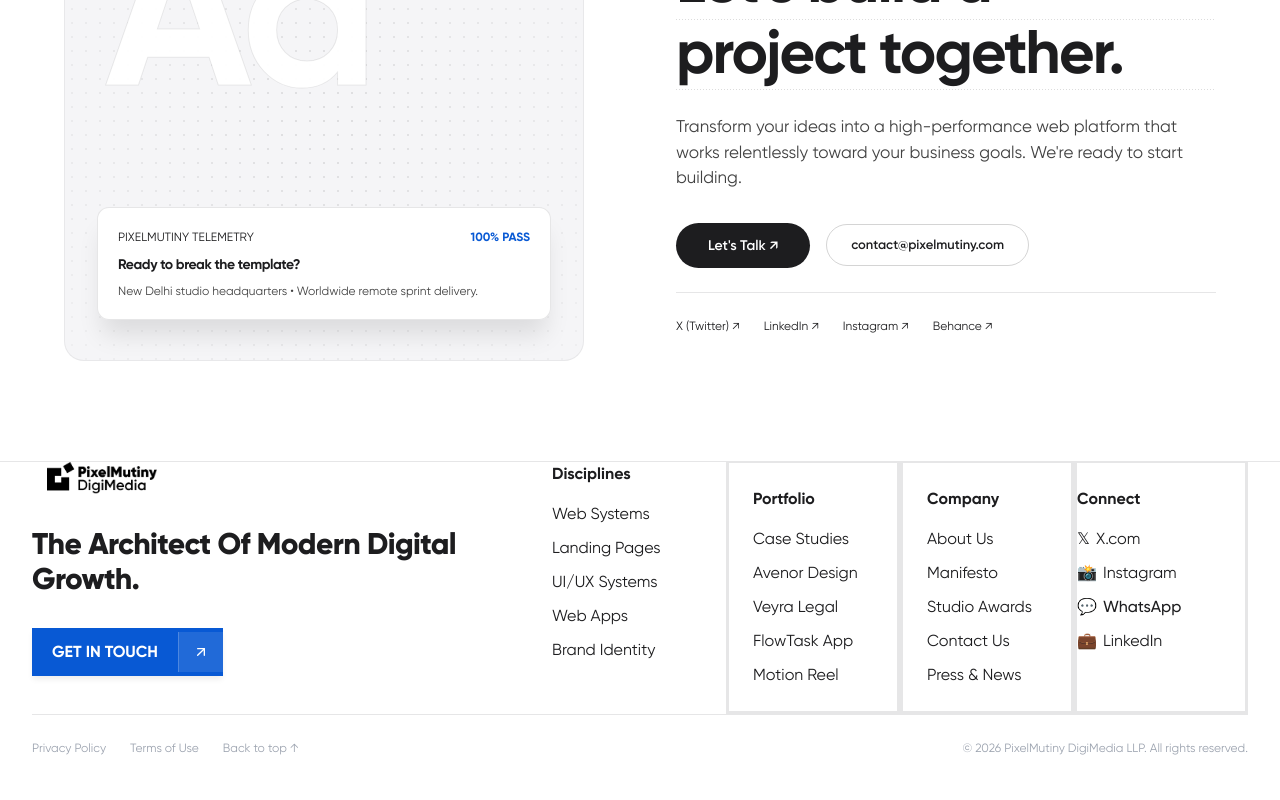
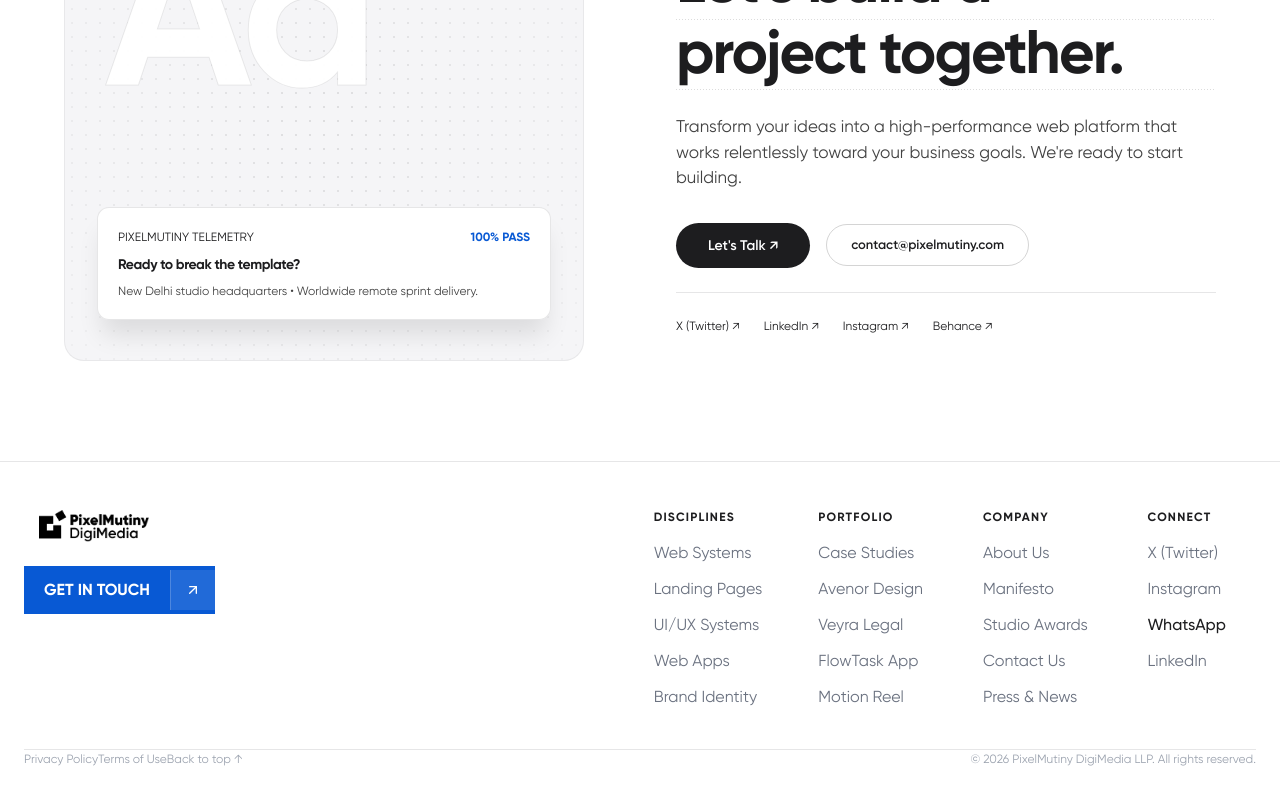
Before and after one commit to stshaw93155/PixelMutiny, a Next.js app: page / in a window 1280 px wide. Shown: the part 5570-6370 px from the top of the page. Built offline with nearby package versions, Linux system fonts and the light colour scheme.

Commit message:
fix: update footer to compact layout and fix chatbot scope quote panel

```diff
--- a/app/components/GlobalShell.js
+++ b/app/components/GlobalShell.js
@@ -53,15 +53,16 @@
         </main>
       </PageTransition>
 
-      {/* VISIONOS INSPIRED EDITORIAL FOOTER */}
+      {/* FOOTER */}
       <footer className="w-full bg-[#FAFAFC] border-t border-[rgba(0,0,0,0.08)] text-[#1a1a1f]">
-        <div className="max-w-[1280px] mx-auto px-6 sm:px-8 lg:px-12 pt-14 pb-10">
+        <div className="w-full px-6 sm:px-10 lg:px-16 pt-12 pb-8">
 
-          <div className="grid grid-cols-1 lg:grid-cols-12 gap-10 lg:gap-8 items-start">
+          {/* Main row: logo+button | spacer | 4 nav columns */}
+          <div className="flex flex-col lg:flex-row lg:items-start gap-10 lg:gap-0">
 
-            {/* Left Brand & Headline Block (Columns 1-5) */}
-            <div className="lg:col-span-5 flex flex-col items-start pr-0 lg:pr-8">
-              <Link href="/" className="inline-flex items-center gap-2 hover:opacity-80 transition-opacity mb-8">
+            {/* LEFT: Logo + CTA button */}
+            <div className="flex flex-col items-start gap-6 flex-shrink-0">
+              <Link href="/" className="inline-flex items-center hover:opacity-80 transition-opacity">
                 <Image
                   src="/img/logo-main.png"
                   alt="PixelMutiny"
@@ -72,119 +73,96 @@
                 />
               </Link>
 
-              <h2 className="text-2xl sm:text-3xl lg:text-[34px] font-extrabold text-[#111827] tracking-tight leading-[1.2] mb-8 max-w-[380px]">
-                The Architect Of Modern Digital Growth.
-              </h2>
-
-              {/* VisionOS-style Split Pill CTA Button */}
+              {/* Split Pill CTA Button */}
               <button
                 type="button"
                 onClick={() => { playClick(); setIsInquiryOpen(true); }}
-                className="group inline-flex items-center rounded-sm bg-[#0859D4] hover:bg-[#0747A6] text-white transition-all shadow-md active:scale-98 overflow-hidden cursor-pointer"
-                style={{ backgroundColor: '#0859D4', color: '#FFFFFF' }}
+                className="group inline-flex items-center rounded-sm overflow-hidden cursor-pointer transition-all active:scale-95"
+                style={{ backgroundColor: '#0859D4' }}
               >
-                <span className="px-5 py-3 text-[13px] font-bold tracking-wide uppercase text-white">
+                <span className="px-5 py-3 text-[13px] font-bold tracking-wide uppercase" style={{ color: '#FFFFFF' }}>
                   Get in Touch
                 </span>
-                <span className="px-3.5 py-3 border-l border-white/20 bg-white/10 group-hover:bg-white/20 flex items-center justify-center text-white">
-                  <ArrowUpRight className="w-4 h-4 text-white" />
+                <span
+                  className="px-3.5 py-3 flex items-center justify-center"
+                  style={{ borderLeft: '1px solid rgba(255,255,255,0.2)', backgroundColor: 'rgba(255,255,255,0.1)', color: '#FFFFFF' }}
+                >
+                  <ArrowUpRight className="w-4 h-4" style={{ color: '#FFFFFF' }} />
                 </span>
               </button>
             </div>
 
-            {/* Right 4 Link Columns with Subtle Vertical Dividers (Columns 6-12) */}
-            <div className="lg:col-span-7 grid grid-cols-2 sm:grid-cols-4 divide-y sm:divide-y-0 sm:divide-x divide-[rgba(0,0,0,0.08)] text-left">
+            {/* CENTER: Flex spacer */}
+            <div className="hidden lg:block flex-1" />
 
-              {/* Column 1: Disciplines */}
-              <div className="flex flex-col items-start pr-4 sm:pr-6 pb-6 sm:pb-0">
-                <span className="text-[12px] font-bold text-[#111827] mb-4 block">
+            {/* RIGHT: 4 Nav columns, no dividers */}
+            <div className="grid grid-cols-2 sm:grid-cols-4 flex-shrink-0" style={{ columnGap: '56px', rowGap: '40px' }}>
+
+              {/* Disciplines */}
+              <div className="flex flex-col gap-3">
+                <span className="text-[11px] font-bold uppercase tracking-widest text-[#111827] mb-1">
                   Disciplines
                 </span>
-                <div className="flex flex-col gap-2.5 text-[13px] text-[#4B5563]">
-                  <Link href="/services" className="hover:text-[#0859D4] transition-colors">Web Systems</Link>
-                  <Link href="/services" className="hover:text-[#0859D4] transition-colors">Landing Pages</Link>
-                  <Link href="/services" className="hover:text-[#0859D4] transition-colors">UI/UX Systems</Link>
-                  <Link href="/services" className="hover:text-[#0859D4] transition-colors">Web Apps</Link>
-                  <Link href="/services" className="hover:text-[#0859D4] transition-colors">Brand Identity</Link>
-                </div>
+                <Link href="/services" className="text-[13px] text-[#6B7280] hover:text-[#0859D4] transition-colors">Web Systems</Link>
+                <Link href="/services" className="text-[13px] text-[#6B7280] hover:text-[#0859D4] transition-colors">Landing Pages</Link>
+                <Link href="/services" className="text-[13px] text-[#6B7280] hover:text-[#0859D4] transition-colors">UI/UX Systems</Link>
+                <Link href="/services" className="text-[13px] text-[#6B7280] hover:text-[#0859D4] transition-colors">Web Apps</Link>
+                <Link href="/services" className="text-[13px] text-[#6B7280] hover:text-[#0859D4] transition-colors">Brand Identity</Link>
               </div>
 
-              {/* Column 2: Works */}
-              <div className="flex flex-col items-start px-0 sm:px-6 py-6 sm:py-0">
-                <span className="text-[12px] font-bold text-[#111827] mb-4 block">
+              {/* Portfolio */}
+              <div className="flex flex-col gap-3">
+                <span className="text-[11px] font-bold uppercase tracking-widest text-[#111827] mb-1">
                   Portfolio
                 </span>
-                <div className="flex flex-col gap-2.5 text-[13px] text-[#4B5563]">
-                  <Link href="/works" className="hover:text-[#0859D4] transition-colors">Case Studies</Link>
-                  <Link href="/works/avenor" className="hover:text-[#0859D4] transition-colors">Avenor Design</Link>
-                  <Link href="/works/veyra-legal" className="hover:text-[#0859D4] transition-colors">Veyra Legal</Link>
-                  <Link href="/works/flow-task" className="hover:text-[#0859D4] transition-colors">FlowTask App</Link>
-                  <Link href="/works" className="hover:text-[#0859D4] transition-colors">Motion Reel</Link>
-                </div>
+                <Link href="/works" className="text-[13px] text-[#6B7280] hover:text-[#0859D4] transition-colors">Case Studies</Link>
+                <Link href="/works/avenor" className="text-[13px] text-[#6B7280] hover:text-[#0859D4] transition-colors">Avenor Design</Link>
+                <Link href="/works/veyra-legal" className="text-[13px] text-[#6B7280] hover:text-[#0859D4] transition-colors">Veyra Legal</Link>
+                <Link href="/works/flow-task" className="text-[13px] text-[#6B7280] hover:text-[#0859D4] transition-colors">FlowTask App</Link>
+                <Link href="/works" className="text-[13px] text-[#6B7280] hover:text-[#0859D4] transition-colors">Motion Reel</Link>
               </div>
 
-              {/* Column 3: Company */}
-              <div className="flex flex-col items-start px-0 sm:px-6 py-6 sm:py-0">
-                <span className="text-[12px] font-bold text-[#111827] mb-4 block">
+              {/* Company */}
+              <div className="flex flex-col gap-3">
+                <span className="text-[11px] font-bold uppercase tracking-widest text-[#111827] mb-1">
                   Company
                 </span>
-                <div className="flex flex-col gap-2.5 text-[13px] text-[#4B5563]">
-                  <Link href="/about" className="hover:text-[#0859D4] transition-colors">About Us</Link>
-                  <Link href="/about" className="hover:text-[#0859D4] transition-colors">Manifesto</Link>
-                  <Link href="/about" className="hover:text-[#0859D4] transition-colors">Studio Awards</Link>
-                  <Link href="/contact" className="hover:text-[#0859D4] transition-colors">Contact Us</Link>
-                  <Link href="/about" className="hover:text-[#0859D4] transition-colors">Press & News</Link>
-                </div>
+                <Link href="/about" className="text-[13px] text-[#6B7280] hover:text-[#0859D4] transition-colors">About Us</Link>
+                <Link href="/about" className="text-[13px] text-[#6B7280] hover:text-[#0859D4] transition-colors">Manifesto</Link>
+                <Link href="/about" className="text-[13px] text-[#6B7280] hover:text-[#0859D4] transition-colors">Studio Awards</Link>
+                <Link href="/contact" className="text-[13px] text-[#6B7280] hover:text-[#0859D4] transition-colors">Contact Us</Link>
+                <Link href="/about" className="text-[13px] text-[#6B7280] hover:text-[#0859D4] transition-colors">Press & News</Link>
               </div>
 
-              {/* Column 4: Connect */}
-              <div className="flex flex-col items-start pl-0 sm:pl-6 pt-6 sm:pt-0">
-                <span className="text-[12px] font-bold text-[#111827] mb-4 block">
+              {/* Connect */}
+              <div className="flex flex-col gap-3">
+                <span className="text-[11px] font-bold uppercase tracking-widest text-[#111827] mb-1">
                   Connect
                 </span>
-                <div className="flex flex-col gap-2.5 text-[13px] text-[#4B5563]">
-                  <a
-                    href="https://twitter.com"
-                    target="_blank"
-                    rel="noreferrer"
-                    className="hover:text-[#0859D4] transition-colors inline-flex items-center gap-1.5"
-                  >
-                    <span>𝕏</span> <span>X.com</span>
-                  </a>
-                  <a
-                    href="https://instagram.com"
-                    target="_blank"
-                    rel="noreferrer"
-                    className="hover:text-[#0859D4] transition-colors inline-flex items-center gap-1.5"
-                  >
-                    <span>📸</span> <span>Instagram</span>
-                  </a>
-                  <a
-                    href="https://wa.me/919315580036?text=Hi%20Sumit%2C%20I%20would%20like%20to%20discuss%20a%20new%20project%20with%20PixelMutiny"
-                    target="_blank"
-                    rel="noreferrer"
-                    className="text-[#10B981] hover:opacity-85 transition-opacity inline-flex items-center gap-1.5 font-medium"
-                  >
-                    <span>💬</span> <span>WhatsApp</span>
-                  </a>
-                  <a
-                    href="https://www.linkedin.com/in/gfxsumit/"
-                    target="_blank"
-                    rel="noreferrer"
-                    className="hover:text-[#0859D4] transition-colors inline-flex items-center gap-1.5"
-                  >
-                    <span>💼</span> <span>LinkedIn</span>
-                  </a>
-                </div>
+                <a href="https://twitter.com" target="_blank" rel="noreferrer"
+                  className="text-[13px] text-[#6B7280] hover:text-[#0859D4] transition-colors">
+                  X (Twitter)
+                </a>
+                <a href="https://instagram.com" target="_blank" rel="noreferrer"
+                  className="text-[13px] text-[#6B7280] hover:text-[#0859D4] transition-colors">
+                  Instagram
+                </a>
+                <a href="https://wa.me/919315580036" target="_blank" rel="noreferrer"
+                  className="text-[13px] text-[#10B981] hover:opacity-80 transition-opacity font-medium">
+                  WhatsApp
+                </a>
+                <a href="https://www.linkedin.com/in/gfxsumit/" target="_blank" rel="noreferrer"
+                  className="text-[13px] text-[#6B7280] hover:text-[#0859D4] transition-colors">
+                  LinkedIn
+                </a>
               </div>
 
             </div>
-
           </div>
 
-          {/* Bottom Legal & Copyright Strip */}
-          <div className="mt-14 pt-6 border-t border-[rgba(0,0,0,0.06)] flex flex-col sm:flex-row items-center justify-between gap-4 text-xs text-[#9CA3AF]">
-            <div className="flex items-center gap-6">
+          {/* Bottom strip */}
+          <div className="mt-10 pt-5 border-t border-[rgba(0,0,0,0.06)] flex flex-col sm:flex-row items-center justify-between gap-3 text-xs text-[#9CA3AF]">
+            <div className="flex items-center gap-5">
               <Link href="/contact" className="hover:text-[#4B5563] transition-colors">Privacy Policy</Link>
               <Link href="/contact" className="hover:text-[#4B5563] transition-colors">Terms of Use</Link>
               <button
```
Also changed, not shown: app/components/studio-bot/ScopeQuoteView.js (+121 -49 lines).
